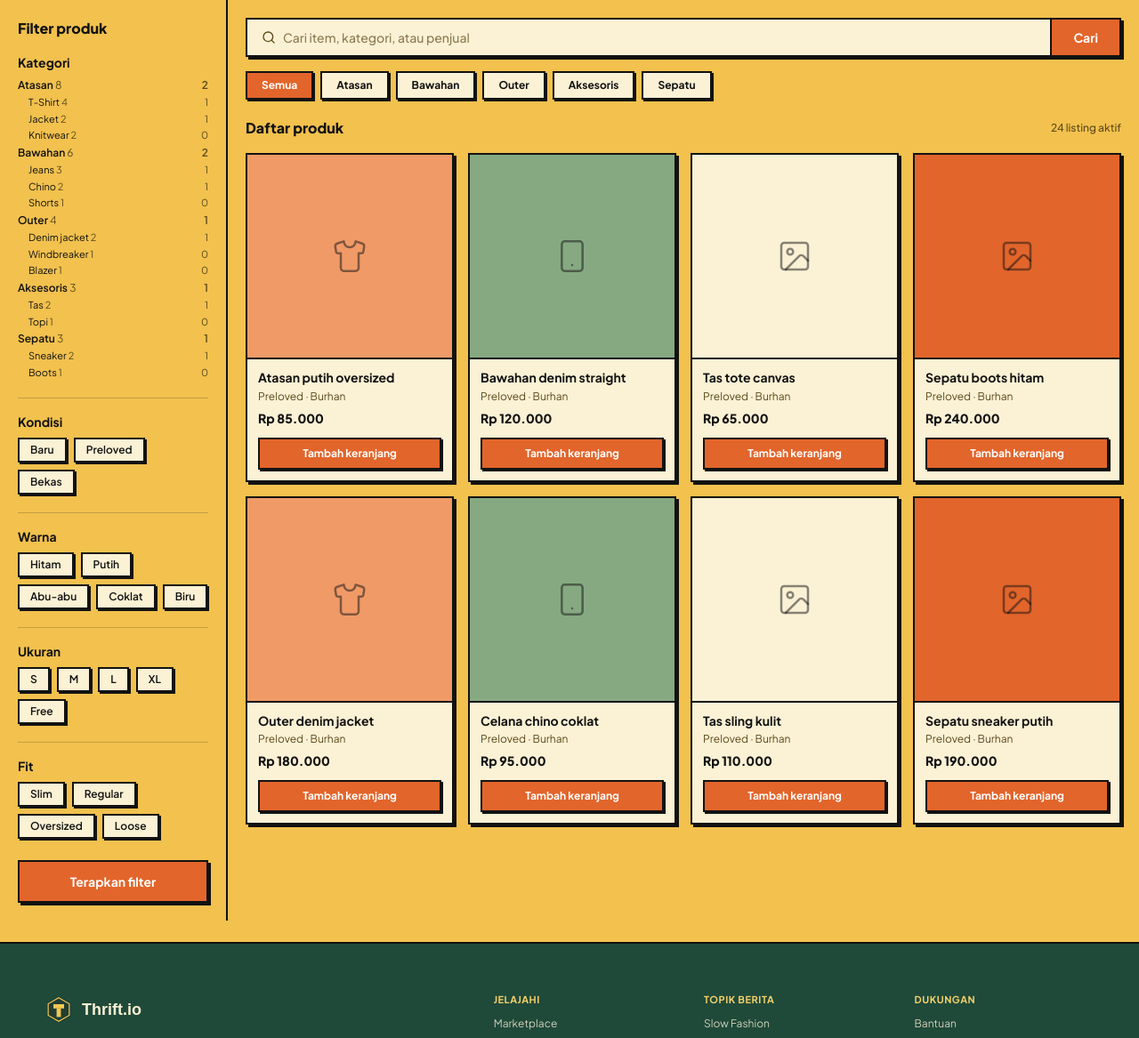
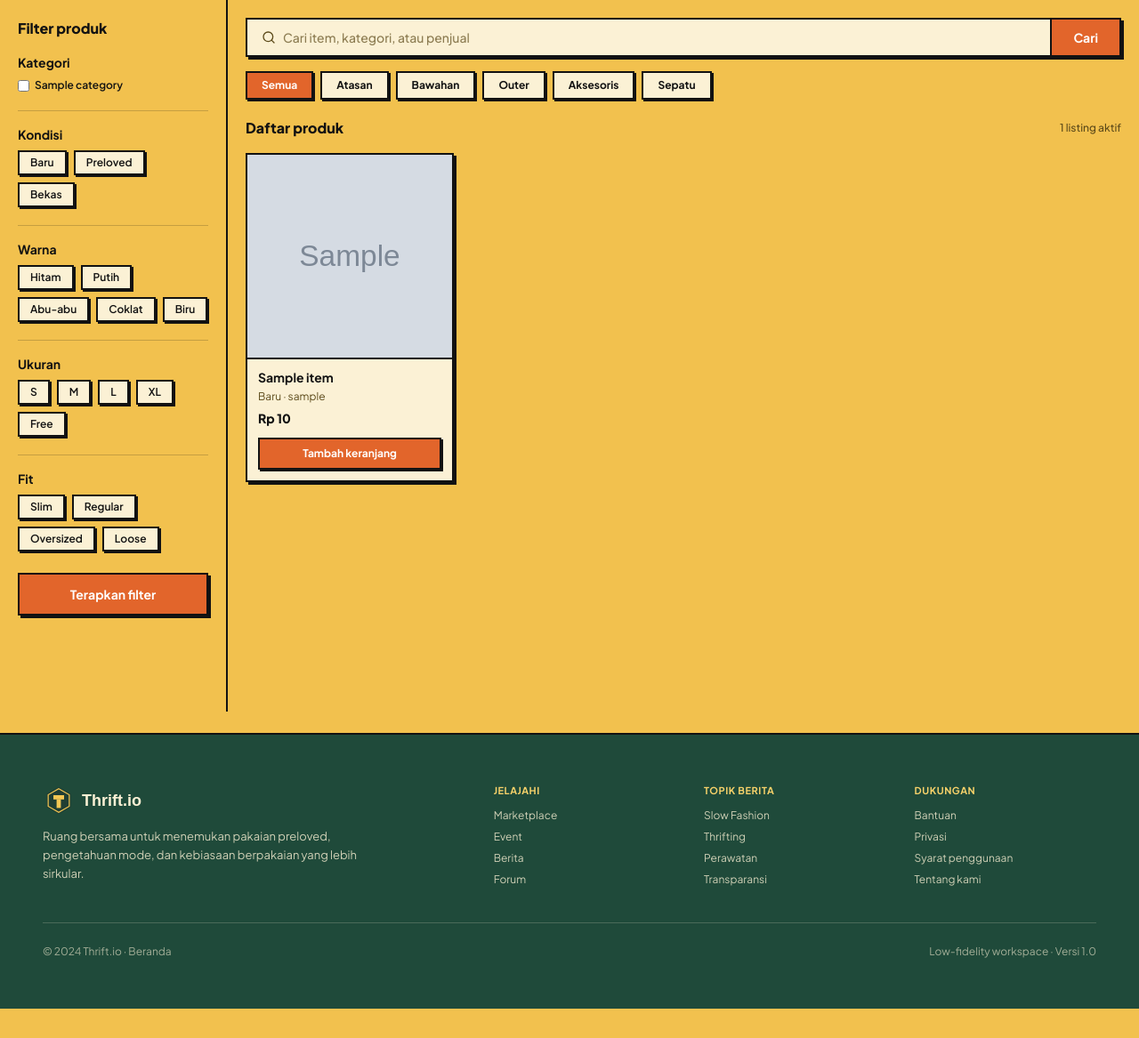
Before and after one commit to Kelompok-8-PBP-Kelas-F/pbp-kel-8, a Django app: page /marketplace/ in a window 1280 px wide. Shown: the part 72-1239 px from the top of the page at 89% size. After the commit the page ends 1206 px from the top, so only its background shows below. Run offline with Django 5.2, Linux system fonts and the light colour scheme; tables that the repository leaves empty hold one stand-in row (values such as "Sample post"); grey boxes marked "Sample" are stand-in pictures; style sheets or scripts are compiled from the project's sources; parts of the project's set-up code (start-up, migrations or seed data) failed here and were passed over; some libraries are stand-ins or nearby versions; some web fonts are replaced.

Commit message:
feat: connect marketplace to database

```diff
--- a/marketplace/views.py
+++ b/marketplace/views.py
@@ -1,14 +1,25 @@
 from django.shortcuts import render
+from .models import Item, Category
 
 def marketplace(request):
-    demo_cards = [
-        {'name': 'Atasan putih oversized', 'seller': 'Burhan', 'price': 'Rp 85.000', 'bg': 'bg-[#f09a67]', 'icon': 'shirt'},
-        {'name': 'Bawahan denim straight', 'seller': 'Burhan', 'price': 'Rp 120.000', 'bg': 'bg-[#86a981]', 'icon': 'phone'},
-        {'name': 'Tas tote canvas', 'seller': 'Burhan', 'price': 'Rp 65.000', 'bg': 'bg-[#fbf1d5]', 'icon': 'image'},
-        {'name': 'Sepatu boots hitam', 'seller': 'Burhan', 'price': 'Rp 240.000', 'bg': 'bg-[#E2652B]', 'icon': 'image'},
-        {'name': 'Outer denim jacket', 'seller': 'Burhan', 'price': 'Rp 180.000', 'bg': 'bg-[#f09a67]', 'icon': 'shirt'},
-        {'name': 'Celana chino coklat', 'seller': 'Burhan', 'price': 'Rp 95.000', 'bg': 'bg-[#86a981]', 'icon': 'phone'},
-        {'name': 'Tas sling kulit', 'seller': 'Burhan', 'price': 'Rp 110.000', 'bg': 'bg-[#fbf1d5]', 'icon': 'image'},
-        {'name': 'Sepatu sneaker putih', 'seller': 'Burhan', 'price': 'Rp 190.000', 'bg': 'bg-[#E2652B]', 'icon': 'image'},
-    ]
-    return render(request, 'pages/marketplace/marketplace.html', {'demo_cards': demo_cards, 'items': []})
+    items = Item.objects.filter(is_available=True).select_related('seller', 'category').order_by('-created_at')
+    categories = Category.objects.all()
+
+    q = request.GET.get('q')
+    category_id = request.GET.get('category')
+    condition = request.GET.get('condition')
+
+    if q:
+        items = items.filter(title__icontains=q)
+    if category_id:
+        items = items.filter(category_id=category_id)
+    if condition:
+        items = items.filter(condition=condition)
+
+    return render(request, 'pages/marketplace/marketplace.html', {
+        'items': items,
+        'categories': categories,
+        'selected_category': category_id,
+        'selected_condition': condition,
+        'q': q or '',
+    })
--- a/templates/pages/marketplace/marketplace.html
+++ b/templates/pages/marketplace/marketplace.html
@@ -161,17 +161,17 @@
     <div class="flex-1 p-5">
 
       <!-- Search Bar -->
-      <div class="flex gap-0 mb-4 border-2 border-[#121212] shadow-[3px_3px_0_#121212]">
+      <form method="get" class="flex gap-0 mb-4 border-2 border-[#121212] shadow-[3px_3px_0_#121212]">
         <div class="flex items-center gap-2 flex-1 bg-[#fbf1d5] px-4 py-2.5">
           <svg class="w-4 h-4 shrink-0 text-[#5c4a1a] stroke-current fill-none" viewBox="0 0 24 24" stroke-width="2" stroke-linecap="round" stroke-linejoin="round">
             <circle cx="11" cy="11" r="8"/><path d="m21 21-4.3-4.3"/>
           </svg>
-          <input type="text" placeholder="Cari item, kategori, atau penjual" class="bg-transparent text-sm text-[#121212] placeholder:text-[#5c4a1a]/70 outline-none w-full font-medium">
+          <input type="text" name="q" value="{{ q }}" placeholder="Cari item, kategori, atau penjual" class="bg-transparent text-sm text-[#121212] placeholder:text-[#5c4a1a]/70 outline-none w-full font-medium">
         </div>
-        <button class="px-6 py-2.5 bg-[#E2652B] text-white font-bold text-sm border-l-2 border-[#121212] hover:opacity-95 transition-all">
+        <button type="submit" class="px-6 py-2.5 bg-[#E2652B] text-white font-bold text-sm border-l-2 border-[#121212] hover:opacity-95 transition-all">
           Cari
         </button>
-      </div>
+      </form>
 
       <!-- Category Tabs -->
       <div class="flex gap-2 mb-5 flex-wrap">
@@ -186,7 +186,7 @@
       <!-- Listing Header -->
       <div class="flex items-center justify-between mb-4">
         <h2 class="font-extrabold text-base">Daftar produk</h2>
-        <span class="text-xs text-[#5c4a1a] font-medium">24 listing aktif</span>
+        <span class="text-xs text-[#5c4a1a] font-medium">{{ items|length }} listing aktif</span>
       </div>
 
       <!-- Product Grid -->
@@ -197,7 +197,7 @@
           <div class="w-full aspect-square border-b-2 border-[#121212] flex items-center justify-center
             {% cycle 'bg-[#f09a67]' 'bg-[#86a981]' 'bg-[#fbf1d5]' 'bg-[#E2652B]' %}">
             {% if item.image %}
-            <img src="{{ item.image.url }}" alt="{{ item.name }}" class="w-full h-full object-cover">
+            <img src="{{ item.image.url }}" alt="{{ item.title }}" class="w-full h-full object-cover">
             {% else %}
             <svg class="w-10 h-10 stroke-current fill-none text-[#121212]/50" viewBox="0 0 24 24" stroke-width="1.5" stroke-linecap="round" stroke-linejoin="round">
               <path d="M20.38 3.46 16 2a4 4 0 0 1-8 0L3.62 3.46a2 2 0 0 0-1.34 2.23l.58 3.47a1 1 0 0 0 .99.84H6v10c0 1.1.9 2 2 2h8a2 2 0 0 0 2-2V10h2.15a1 1 0 0 0 .99-.84l.58-3.47a2 2 0 0 0-1.34-2.23z"/>
@@ -206,8 +206,8 @@
           </div>
           <!-- Info -->
           <div class="p-3 flex flex-col gap-1 flex-1">
-            <p class="text-sm font-bold text-[#121212] leading-tight">{{ item.name }}</p>
-            <p class="text-xs text-[#5c4a1a]">Preloved · {{ item.seller }}</p>
+            <p class="text-sm font-bold text-[#121212] leading-tight">{{ item.title }}</p>
+            <p class="text-xs text-[#5c4a1a]">{{ item.get_condition_display }} · {{ item.seller.username }}</p>
             <p class="text-sm font-extrabold text-[#121212] mt-0.5">Rp {{ item.price|floatformat:0 }}</p>
           </div>
           <!-- Button -->
@@ -218,32 +218,9 @@
           </div>
         </div>
         {% empty %}
-        <!-- Static demo cards -->
-        {% for card in demo_cards %}
-        <div class="bg-[#fbf1d5] border-2 border-[#121212] shadow-[3px_3px_0_#121212] flex flex-col">
-          <div class="w-full aspect-square border-b-2 border-[#121212] flex items-center justify-center {{ card.bg }}">
-            <svg class="w-10 h-10 stroke-current fill-none text-[#121212]/50" viewBox="0 0 24 24" stroke-width="1.5" stroke-linecap="round" stroke-linejoin="round">
-              {% if card.icon == 'shirt' %}
-              <path d="M20.38 3.46 16 2a4 4 0 0 1-8 0L3.62 3.46a2 2 0 0 0-1.34 2.23l.58 3.47a1 1 0 0 0 .99.84H6v10c0 1.1.9 2 2 2h8a2 2 0 0 0 2-2V10h2.15a1 1 0 0 0 .99-.84l.58-3.47a2 2 0 0 0-1.34-2.23z"/>
-              {% elif card.icon == 'phone' %}
-              <rect width="14" height="20" x="5" y="2" rx="2" ry="2"/><path d="M12 18h.01"/>
-              {% else %}
-              <rect width="18" height="18" x="3" y="3" rx="2" ry="2"/><circle cx="9" cy="9" r="2"/><path d="m21 15-3.086-3.086a2 2 0 0 0-2.828 0L6 21"/>
-              {% endif %}
-            </svg>
-          </div>
-          <div class="p-3 flex flex-col gap-1 flex-1">
-            <p class="text-sm font-bold text-[#121212] leading-tight">{{ card.name }}</p>
-            <p class="text-xs text-[#5c4a1a]">Preloved · {{ card.seller }}</p>
-            <p class="text-sm font-extrabold text-[#121212] mt-0.5">{{ card.price }}</p>
-          </div>
-          <div class="px-3 pb-3">
-            <button class="w-full py-2 bg-[#E2652B] text-white font-bold text-xs border-2 border-[#121212] shadow-[2px_2px_0_#121212] hover:opacity-95 transition-all active:translate-x-0.5 active:translate-y-0.5 active:shadow-[1px_1px_0_#121212]">
-              Tambah keranjang
-            </button>
-          </div>
+        <div class="col-span-full text-center py-16 text-[#5c4a1a] font-medium">
+          Belum ada item yang tersedia.
         </div>
-        {% endfor %}
         {% endfor %}
       </div>
 
```
